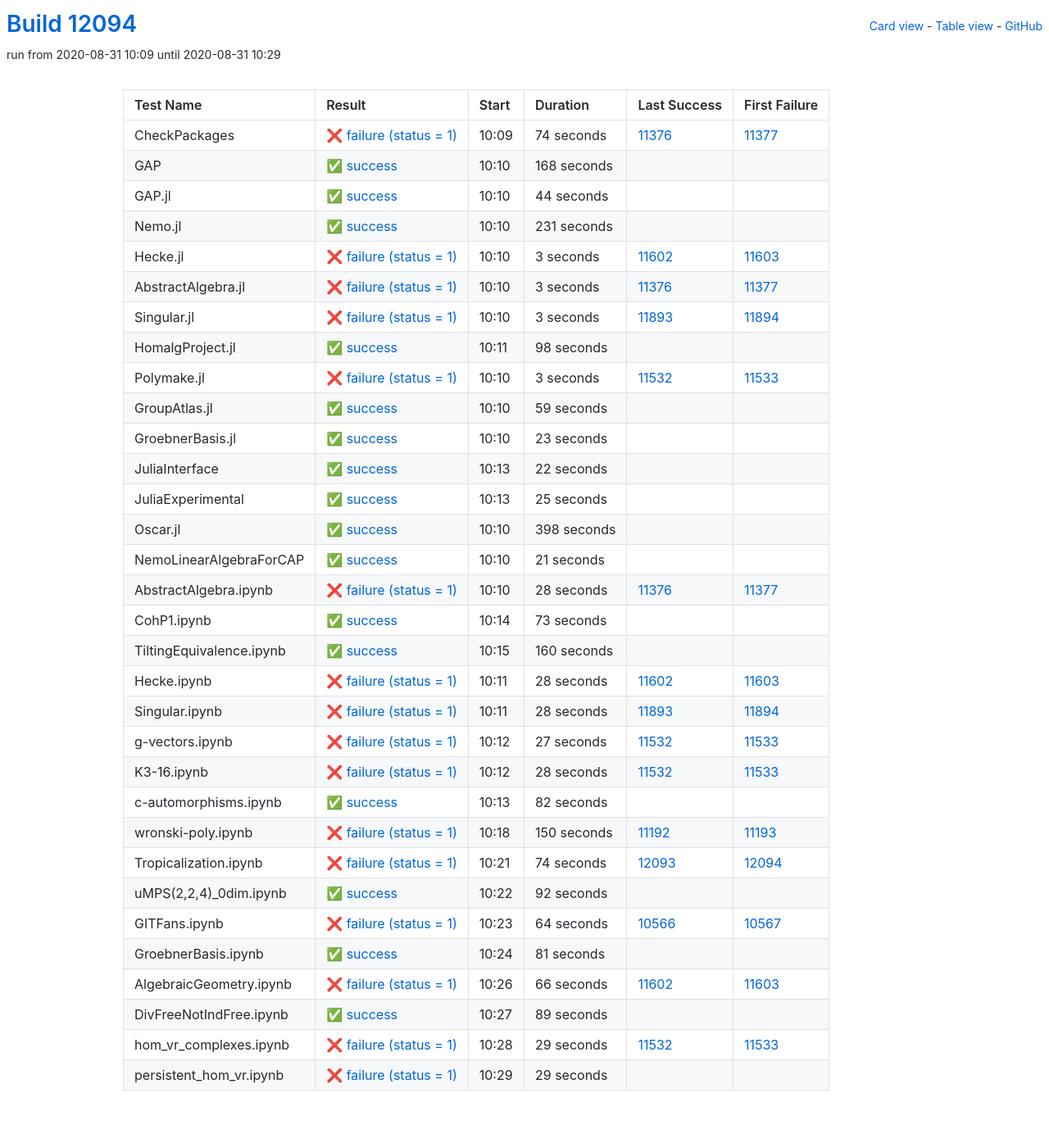
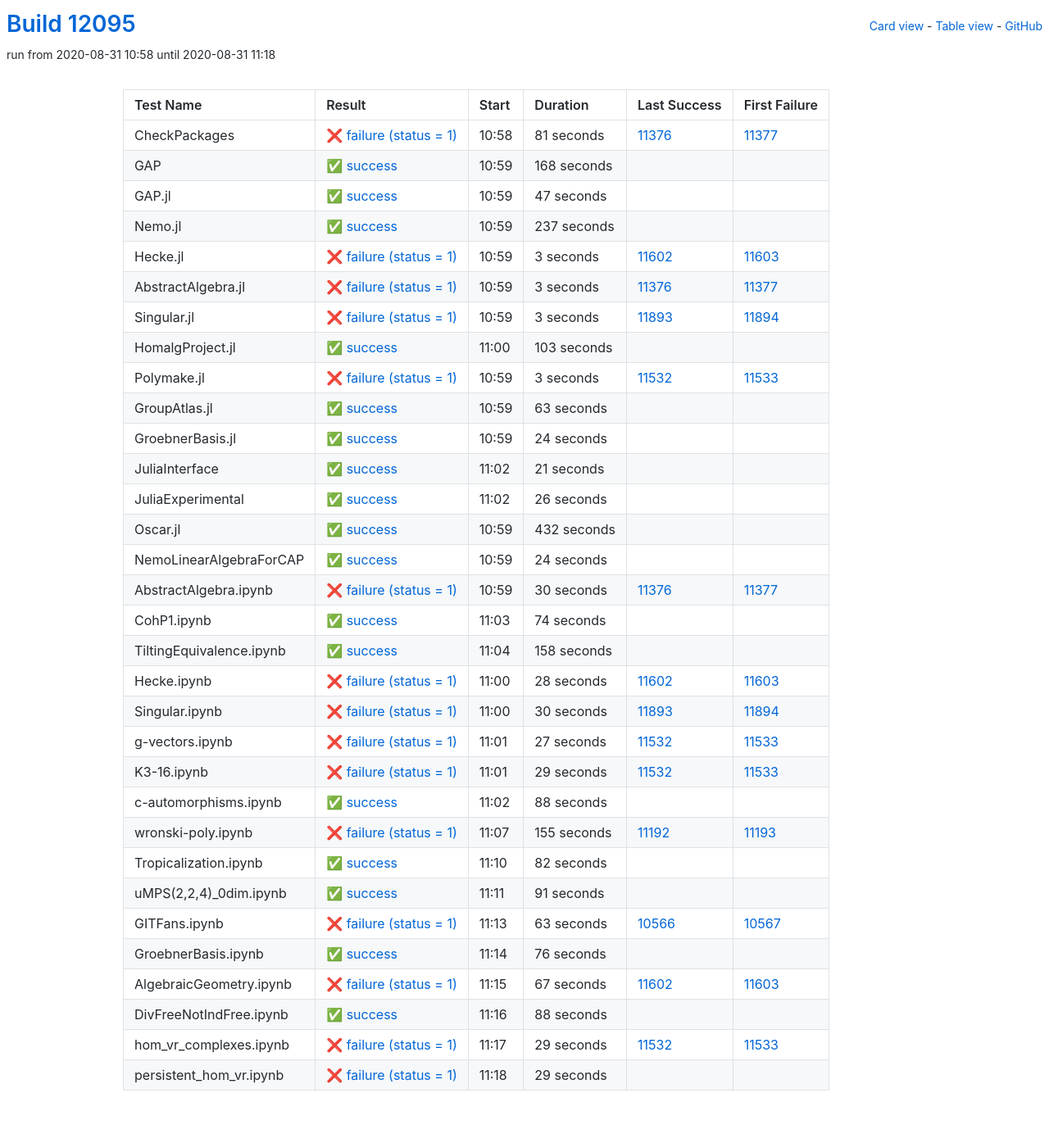
Before and after one commit to oscar-system/oscar-ci-status, a Jekyll site: the page built from table.html, in a window 1280 px wide. Shown: the whole page at 82% size. Built offline with Jekyll 4.4.1, drawn with Linux system fonts in a browser that asks for light colours.

Commit message:
Build #12095

```diff
--- a/_data/ci.yml
+++ b/_data/ci.yml
@@ -1,6 +1,6 @@
 ---
-build: 12094
-build_url: https://oscarci.mathematik.uni-kl.de/job/oscar/12094/
+build: 12095
+build_url: https://oscarci.mathematik.uni-kl.de/job/oscar/12095/
 job: oscar
 organization: oscar-system
 repo: oscar-ci-status
@@ -8,20 +8,20 @@
 tests:
 - name: CheckPackages
   id: checkpackages
-  log: https://oscarci.mathematik.uni-kl.de/job/oscar/12094/artifact/logs/build-12094/CheckPackages.log
-  start: 2020-08-31 10:09
+  log: https://oscarci.mathematik.uni-kl.de/job/oscar/12095/artifact/logs/build-12095/CheckPackages.log
+  start: 2020-08-31 10:58
   success: false
   exitcode: 1
   status: failure
-  duration: 74
+  duration: 81
   last_success: 11376
   last_success_url: https://oscarci.mathematik.uni-kl.de/job/oscar/11376/
   first_failure: 11377
   first_failure_url: https://oscarci.mathematik.uni-kl.de/job/oscar/11377/
 - name: GAP
   id: gap
-  log: https://oscarci.mathematik.uni-kl.de/job/oscar/12094/artifact/logs/build-12094/GAP.log
-  start: 2020-08-31 10:10
+  log: https://oscarci.mathematik.uni-kl.de/job/oscar/12095/artifact/logs/build-12095/GAP.log
+  start: 2020-08-31 10:59
   success: true
   exitcode: 0
   status: success
@@ -32,32 +32,32 @@
   first_failure_url:
 - name: GAP.jl
   id: gap-jl
-  log: https://oscarci.mathematik.uni-kl.de/job/oscar/12094/artifact/logs/build-12094/GAP.jl.log
-  start: 2020-08-31 10:10
+  log: https://oscarci.mathematik.uni-kl.de/job/oscar/12095/artifact/logs/build-12095/GAP.jl.log
+  start: 2020-08-31 10:59
   success: true
   exitcode: 0
   status: success
-  duration: 44
+  duration: 47
   last_success: false
   last_success_url:
   first_failure: false
   first_failure_url:
 - name: Nemo.jl
   id: nemo-jl
-  log: https://oscarci.mathematik.uni-kl.de/job/oscar/12094/artifact/logs/build-12094/Nemo.jl.log
-  start: 2020-08-31 10:10
+  log: https://oscarci.mathematik.uni-kl.de/job/oscar/12095/artifact/logs/build-12095/Nemo.jl.log
+  start: 2020-08-31 10:59
   success: true
   exitcode: 0
   status: success
-  duration: 231
+  duration: 237
   last_success: false
   last_success_url:
   first_failure: false
   first_failure_url:
 - name: Hecke.jl
   id: hecke-jl
-  log: https://oscarci.mathematik.uni-kl.de/job/oscar/12094/artifact/logs/build-12094/Hecke.jl.log
-  start: 2020-08-31 10:10
+  log: https://oscarci.mathematik.uni-kl.de/job/oscar/12095/artifact/logs/build-12095/Hecke.jl.log
+  start: 2020-08-31 10:59
   success: false
   exitcode: 1
   status: failure
@@ -68,8 +68,8 @@
   first_failure_url: https://oscarci.mathematik.uni-kl.de/job/oscar/11603/
 - name: AbstractAlgebra.jl
   id: abstractalgebra-jl
-  log: https://oscarci.mathematik.uni-kl.de/job/oscar/12094/artifact/logs/build-12094/AbstractAlgebra.jl.log
-  start: 2020-08-31 10:10
+  log: https://oscarci.mathematik.uni-kl.de/job/oscar/12095/artifact/logs/build-12095/AbstractAlgebra.jl.log
+  start: 2020-08-31 10:59
   success: false
   exitcode: 1
   status: failure
@@ -80,8 +80,8 @@
   first_failure_url: https://oscarci.mathematik.uni-kl.de/job/oscar/11377/
 - name: Singular.jl
   id: singular-jl
-  log: https://oscarci.mathematik.uni-kl.de/job/oscar/12094/artifact/logs/build-12094/Singular.jl.log
-  start: 2020-08-31 10:10
+  log: https://oscarci.mathematik.uni-kl.de/job/oscar/12095/artifact/logs/build-12095/Singular.jl.log
+  start: 2020-08-31 10:59
   success: false
   exitcode: 1
   status: failure
@@ -92,20 +92,20 @@
   first_failure_url: https://oscarci.mathematik.uni-kl.de/job/oscar/11894/
 - name: HomalgProject.jl
   id: homalgproject-jl
-  log: https://oscarci.mathematik.uni-kl.de/job/oscar/12094/artifact/logs/build-12094/HomalgProject.jl.log
-  start: 2020-08-31 10:11
+  log: https://oscarci.mathematik.uni-kl.de/job/oscar/12095/artifact/logs/build-12095/HomalgProject.jl.log
+  start: 2020-08-31 11:00
   success: true
   exitcode: 0
   status: success
-  duration: 98
+  duration: 103
   last_success: false
   last_success_url:
   first_failure: false
   first_failure_url:
 - name: Polymake.jl
   id: polymake-jl
-  log: https://oscarci.mathematik.uni-kl.de/job/oscar/12094/artifact/logs/build-12094/Polymake.jl.log
-  start: 2020-08-31 10:10
+  log: https://oscarci.mathematik.uni-kl.de/job/oscar/12095/artifact/logs/build-12095/Polymake.jl.log
+  start: 2020-08-31 10:59
   success: false
   exitcode: 1
   status: failure
@@ -116,68 +116,32 @@
   first_failure_url: https://oscarci.mathematik.uni-kl.de/job/oscar/11533/
 - name: GroupAtlas.jl
   id: groupatlas-jl
-  log: https://oscarci.mathematik.uni-kl.de/job/oscar/12094/artifact/logs/build-12094/GroupAtlas.jl.log
-  start: 2020-08-31 10:10
+  log: https://oscarci.mathematik.uni-kl.de/job/oscar/12095/artifact/logs/build-12095/GroupAtlas.jl.log
+  start: 2020-08-31 10:59
   success: true
   exitcode: 0
   status: success
-  duration: 59
+  duration: 63
   last_success: false
   last_success_url:
   first_failure: false
   first_failure_url:
 - name: GroebnerBasis.jl
   id: groebnerbasis-jl
-  log: https://oscarci.mathematik.uni-kl.de/job/oscar/12094/artifact/logs/build-12094/GroebnerBasis.jl.log
-  start: 2020-08-31 10:10
+  log: https://oscarci.mathematik.uni-kl.de/job/oscar/12095/artifact/logs/build-12095/GroebnerBasis.jl.log
+  start: 2020-08-31 10:59
   success: true
   exitcode: 0
   status: success
-  duration: 23
+  duration: 24
   last_success: false
   last_success_url:
   first_failure: false
   first_failure_url:
 - name: JuliaInterface
   id: juliainterface
-  log: https://oscarci.mathematik.uni-kl.de/job/oscar/12094/artifact/logs/build-12094/JuliaInterface.log
-  start: 2020-08-31 10:13
-  success: true
-  exitcode: 0
-  status: success
-  duration: 22
-  last_success: false
-  last_success_url:
-  first_failure: false
-  first_failure_url:
-- name: JuliaExperimental
-  id: juliaexperimental
-  log: https://oscarci.mathematik.uni-kl.de/job/oscar/12094/artifact/logs/build-12094/JuliaExperimental.log
-  start: 2020-08-31 10:13
-  success: true
-  exitcode: 0
-  status: success
-  duration: 25
-  last_success: false
-  last_success_url:
-  first_failure: false
-  first_failure_url:
-- name: Oscar.jl
-  id: oscar-jl
-  log: https://oscarci.mathematik.uni-kl.de/job/oscar/12094/artifact/logs/build-12094/Oscar.jl.log
-  start: 2020-08-31 10:10
-  success: true
-  exitcode: 0
-  status: success
-  duration: 398
-  last_success: false
-  last_success_url:
-  first_failure: false
-  first_failure_url:
-- name: NemoLinearAlgebraForCAP
-  id: nemolinearalgebraforcap
-  log: https://oscarci.mathematik.uni-kl.de/job/oscar/12094/artifact/logs/build-12094/NemoLinearAlgebraForCAP.log
-  start: 2020-08-31 10:10
+  log: https://oscarci.mathematik.uni-kl.de/job/oscar/12095/artifact/logs/build-12095/JuliaInterface.log
+  start: 2020-08-31 11:02
   success: true
   exitcode: 0
   status: success
@@ -186,46 +150,82 @@
   last_success_url:
   first_failure: false
   first_failure_url:
+- name: JuliaExperimental
+  id: juliaexperimental
+  log: https://oscarci.mathematik.uni-kl.de/job/oscar/12095/artifact/logs/build-12095/JuliaExperimental.log
+  start: 2020-08-31 11:02
+  success: true
+  exitcode: 0
+  status: success
+  duration: 26
+  last_success: false
+  last_success_url:
+  first_failure: false
+  first_failure_url:
+- name: Oscar.jl
+  id: oscar-jl
+  log: https://oscarci.mathematik.uni-kl.de/job/oscar/12095/artifact/logs/build-12095/Oscar.jl.log
+  start: 2020-08-31 10:59
+  success: true
+  exitcode: 0
+  status: success
+  duration: 432
+  last_success: false
+  last_success_url:
+  first_failure: false
+  first_failure_url:
+- name: NemoLinearAlgebraForCAP
+  id: nemolinearalgebraforcap
+  log: https://oscarci.mathematik.uni-kl.de/job/oscar/12095/artifact/logs/build-12095/NemoLinearAlgebraForCAP.log
+  start: 2020-08-31 10:59
+  success: true
+  exitcode: 0
+  status: success
+  duration: 24
+  last_success: false
+  last_success_url:
+  first_failure: false
+  first_failure_url:
 - name: AbstractAlgebra.ipynb
   id: abstractalgebra-ipynb
-  log: https://oscarci.mathematik.uni-kl.de/job/oscar/12094/artifact/logs/build-12094/AbstractAlgebra.ipynb.log
-  start: 2020-08-31 10:10
+  log: https://oscarci.mathematik.uni-kl.de/job/oscar/12095/artifact/logs/build-12095/AbstractAlgebra.ipynb.log
+  start: 2020-08-31 10:59
   success: false
   exitcode: 1
   status: failure
-  duration: 28
+  duration: 30
   last_success: 11376
   last_success_url: https://oscarci.mathematik.uni-kl.de/job/oscar/11376/
   first_failure: 11377
   first_failure_url: https://oscarci.mathematik.uni-kl.de/job/oscar/11377/
 - name: CohP1.ipynb
   id: cohp1-ipynb
-  log: https://oscarci.mathematik.uni-kl.de/job/oscar/12094/artifact/logs/build-12094/CohP1.ipynb.log
-  start: 2020-08-31 10:14
+  log: https://oscarci.mathematik.uni-kl.de/job/oscar/12095/artifact/logs/build-12095/CohP1.ipynb.log
+  start: 2020-08-31 11:03
   success: true
   exitcode: 0
   status: success
-  duration: 73
+  duration: 74
   last_success: false
   last_success_url:
   first_failure: false
   first_failure_url:
 - name: TiltingEquivalence.ipynb
   id: tiltingequivalence-ipynb
-  log: https://oscarci.mathematik.uni-kl.de/job/oscar/12094/artifact/logs/build-12094/TiltingEquivalence.ipynb.log
-  start: 2020-08-31 10:15
+  log: https://oscarci.mathematik.uni-kl.de/job/oscar/12095/artifact/logs/build-12095/TiltingEquivalence.ipynb.log
+  start: 2020-08-31 11:04
   success: true
   exitcode: 0
   status: success
-  duration: 160
+  duration: 158
   last_success: false
   last_success_url:
   first_failure: false
   first_failure_url:
 - name: Hecke.ipynb
   id: hecke-ipynb
-  log: https://oscarci.mathematik.uni-kl.de/job/oscar/12094/artifact/logs/build-12094/Hecke.ipynb.log
-  start: 2020-08-31 10:11
+  log: https://oscarci.mathematik.uni-kl.de/job/oscar/12095/artifact/logs/build-12095/Hecke.ipynb.log
+  start: 2020-08-31 11:00
   success: false
   exitcode: 1
   status: failure
@@ -236,20 +236,20 @@
   first_failure_url: https://oscarci.mathematik.uni-kl.de/job/oscar/11603/
 - name: Singular.ipynb
   id: singular-ipynb
-  log: https://oscarci.mathematik.uni-kl.de/job/oscar/12094/artifact/logs/build-12094/Singular.ipynb.log
-  start: 2020-08-31 10:11
+  log: https://oscarci.mathematik.uni-kl.de/job/oscar/12095/artifact/logs/build-12095/Singular.ipynb.log
+  start: 2020-08-31 11:00
   success: false
   exitcode: 1
   status: failure
-  duration: 28
+  duration: 30
   last_success: 11893
   last_success_url: https://oscarci.mathematik.uni-kl.de/job/oscar/11893/
   first_failure: 11894
   first_failure_url: https://oscarci.mathematik.uni-kl.de/job/oscar/11894/
 - name: g-vectors.ipynb
   id: g-vectors-ipynb
-  log: https://oscarci.mathematik.uni-kl.de/job/oscar/12094/artifact/logs/build-12094/g-vectors.ipynb.log
-  start: 2020-08-31 10:12
+  log: https://oscarci.mathematik.uni-kl.de/job/oscar/12095/artifact/logs/build-12095/g-vectors.ipynb.log
+  start: 2020-08-31 11:01
   success: false
   exitcode: 1
   status: failure
@@ -260,20 +260,44 @@
   first_failure_url: https://oscarci.mathematik.uni-kl.de/job/oscar/11533/
 - name: K3-16.ipynb
   id: k3-16-ipynb
-  log: https://oscarci.mathematik.uni-kl.de/job/oscar/12094/artifact/logs/build-12094/K3-16.ipynb.log
-  start: 2020-08-31 10:12
+  log: https://oscarci.mathematik.uni-kl.de/job/oscar/12095/artifact/logs/build-12095/K3-16.ipynb.log
+  start: 2020-08-31 11:01
   success: false
   exitcode: 1
   status: failure
-  duration: 28
+  duration: 29
   last_success: 11532
   last_success_url: https://oscarci.mathematik.uni-kl.de/job/oscar/11532/
   first_failure: 11533
   first_failure_url: https://oscarci.mathematik.uni-kl.de/job/oscar/11533/
 - name: c-automorphisms.ipynb
   id: c-automorphisms-ipynb
-  log: https://oscarci.mathematik.uni-kl.de/job/oscar/12094/artifact/logs/build-12094/c-automorphisms.ipynb.log
-  start: 2020-08-31 10:13
+  log: https://oscarci.mathematik.uni-kl.de/job/oscar/12095/artifact/logs/build-12095/c-automorphisms.ipynb.log
+  start: 2020-08-31 11:02
+  success: true
+  exitcode: 0
+  status: success
+  duration: 88
+  last_success: false
+  last_success_url:
+  first_failure: false
+  first_failure_url:
+- name: wronski-poly.ipynb
+  id: wronski-poly-ipynb
+  log: https://oscarci.mathematik.uni-kl.de/job/oscar/12095/artifact/logs/build-12095/wronski-poly.ipynb.log
+  start: 2020-08-31 11:07
+  success: false
+  exitcode: 1
+  status: failure
+  duration: 155
+  last_success: 11192
+  last_success_url: https://oscarci.mathematik.uni-kl.de/job/oscar/11192/
+  first_failure: 11193
+  first_failure_url: https://oscarci.mathematik.uni-kl.de/job/oscar/11193/
+- name: Tropicalization.ipynb
+  id: tropicalization-ipynb
+  log: https://oscarci.mathematik.uni-kl.de/job/oscar/12095/artifact/logs/build-12095/Tropicalization.ipynb.log
+  start: 2020-08-31 11:10
   success: true
   exitcode: 0
   status: success
@@ -282,94 +306,70 @@
   last_success_url:
   first_failure: false
   first_failure_url:
-- name: wronski-poly.ipynb
-  id: wronski-poly-ipynb
-  log: https://oscarci.mathematik.uni-kl.de/job/oscar/12094/artifact/logs/build-12094/wronski-poly.ipynb.log
-  start: 2020-08-31 10:18
-  success: false
-  exitcode: 1
-  status: failure
-  duration: 150
-  last_success: 11192
-  last_success_url: https://oscarci.mathematik.uni-kl.de/job/oscar/11192/
-  first_failure: 11193
-  first_failure_url: https://oscarci.mathematik.uni-kl.de/job/oscar/11193/
-- name: Tropicalization.ipynb
-  id: tropicalization-ipynb
-  log: https://oscarci.mathematik.uni-kl.de/job/oscar/12094/artifact/logs/build-12094/Tropicalization.ipynb.log
-  start: 2020-08-31 10:21
-  success: false
-  exitcode: 1
-  status: failure
-  duration: 74
-  last_success: 12093
-  last_success_url: https://oscarci.mathematik.uni-kl.de/job/oscar/12093/
-  first_failure: 12094
-  first_failure_url: https://oscarci.mathematik.uni-kl.de/job/oscar/12094/
 - name: uMPS(2,2,4)_0dim.ipynb
   id: umps-2-2-4-0dim-ipynb
-  log: https://oscarci.mathematik.uni-kl.de/job/oscar/12094/artifact/logs/build-12094/uMPS-2-2-4-_0dim.ipynb.log
-  start: 2020-08-31 10:22
+  log: https://oscarci.mathematik.uni-kl.de/job/oscar/12095/artifact/logs/build-12095/uMPS-2-2-4-_0dim.ipynb.log
+  start: 2020-08-31 11:11
   success: true
   exitcode: 0
   status: success
-  duration: 92
+  duration: 91
   last_success: false
   last_success_url:
   first_failure: false
   first_failure_url:
 - name: GITFans.ipynb
   id: gitfans-ipynb
-  log: https://oscarci.mathematik.uni-kl.de/job/oscar/12094/artifact/logs/build-12094/GITFans.ipynb.log
-  start: 2020-08-31 10:23
+  log: https://oscarci.mathematik.uni-kl.de/job/oscar/12095/artifact/logs/build-12095/GITFans.ipynb.log
+  start: 2020-08-31 11:13
   success: false
   exitcode: 1
   status: failure
-  duration: 64
+  duration: 63
   last_success: 10566
   last_success_url: https://oscarci.mathematik.uni-kl.de/job/oscar/10566/
   first_failure: 10567
   first_failure_url: https://oscarci.mathematik.uni-kl.de/job/oscar/10567/
 - name: GroebnerBasis.ipynb
   id: groebnerbasis-ipynb
-  log: https://oscarci.mathematik.uni-kl.de/job/oscar/12094/artifact/logs/build-12094/GroebnerBasis.ipynb.log
-  start: 2020-08-31 10:24
+  log: https://oscarci.mathematik.uni-kl.de/job/oscar/12095/artifact/logs/build-12095/GroebnerBasis.ipynb.log
+  start: 2020-08-31 11:14
   success: true
   exitcode: 0
   status: success
-  duration: 81
+  duration: 76
   last_success: false
   last_success_url:
   first_failure: false
   first_failure_url:
 - name: AlgebraicGeometry.ipynb
   id: algebraicgeometry-ipynb
-  log: https://oscarci.mathematik.uni-kl.de/job/oscar/12094/artifact/logs/build-12094/AlgebraicGeometry.ipynb.log
-  start: 2020-08-31 10:26
+  log: https://oscarci.mathematik.uni-kl.de/job/oscar/12095/artifact/logs/build-12095/AlgebraicGeometry.ipynb.log
+  start: 2020-08-31 11:15
   success: false
   exitcode: 1
   status: failure
-  duration: 66
+  duration: 67
   last_success: 11602
   last_success_url: https://oscarci.mathematik.uni-kl.de/job/oscar/11602/
   first_failure: 11603
   first_failure_url: https://oscarci.mathematik.uni-kl.de/job/oscar/11603/
 - name: DivFreeNotIndFree.ipynb
   id: divfreenotindfree-ipynb
-  log: https://oscarci.mathematik.uni-kl.de/job/oscar/12094/artifact/logs/build-12094/DivFreeNotIndFree.ipynb.log
-  start: 2020-08-31 10:27
+  log: https://oscarci.mathematik.uni-kl.de/job/oscar/12095/artifact/logs/build-12095/DivFreeNotIndFree.ipynb.log
+  start: 2020-08-31 11:16
   success: true
   exitcode: 0
   status: success
-  duration: 89
+  duration: 88
   last_success: false
   last_success_url:
   first_failure: false
   first_failure_url:
 - name: hom_vr_complexes.ipynb
   id: hom-vr-complexes-ipynb
-  log: https://oscarci.mathematik.uni-kl.de/job/oscar/12094/artifact/logs/build-12094/hom_vr_complexes.ipynb.log
-  start: 2020-08-31 10:28
+  log: https://oscarci.mathematik.uni-kl.de/job/oscar/12095/artifact/logs/build-12095/hom_vr_complexes.ipynb.log
+  start: 2020-08-31 11:17
   success: false
   exitcode: 1
   status: failure
@@ -380,8 +380,8 @@
   first_failure_url: https://oscarci.mathematik.uni-kl.de/job/oscar/11533/
 - name: persistent_hom_vr.ipynb
   id: persistent-hom-vr-ipynb
-  log: https://oscarci.mathematik.uni-kl.de/job/oscar/12094/artifact/logs/build-12094/persistent_hom_vr.ipynb.log
-  start: 2020-08-31 10:29
+  log: https://oscarci.mathematik.uni-kl.de/job/oscar/12095/artifact/logs/build-12095/persistent_hom_vr.ipynb.log
+  start: 2020-08-31 11:18
   success: false
   exitcode: 1
   status: failure
```
Also changed, not shown: README.md.
